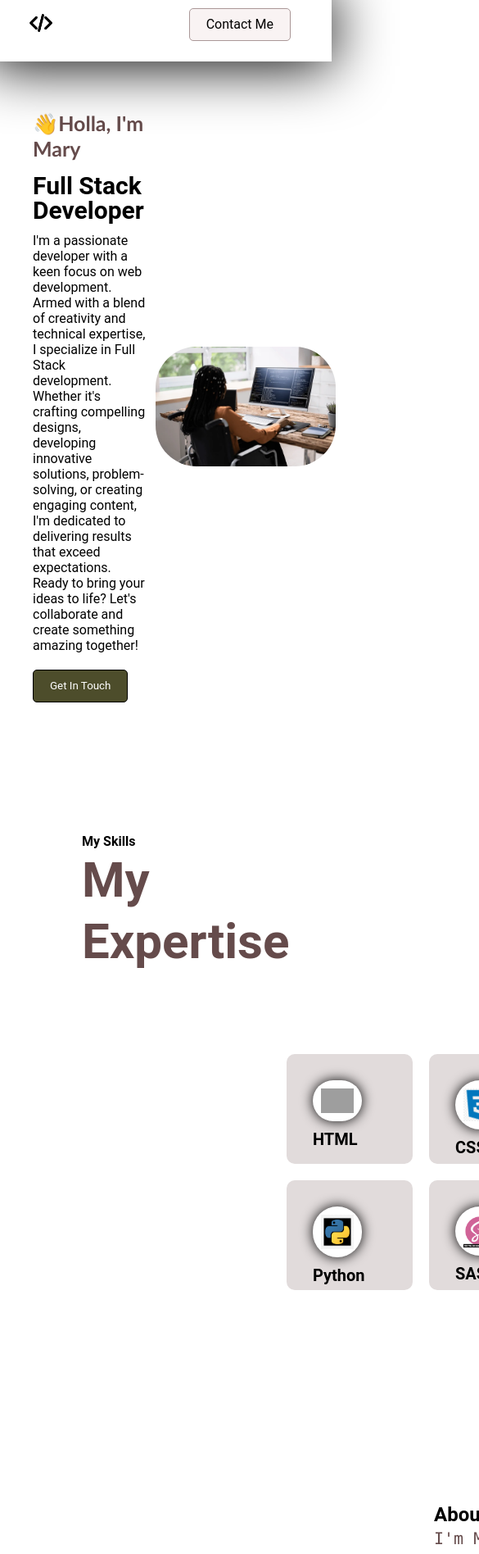
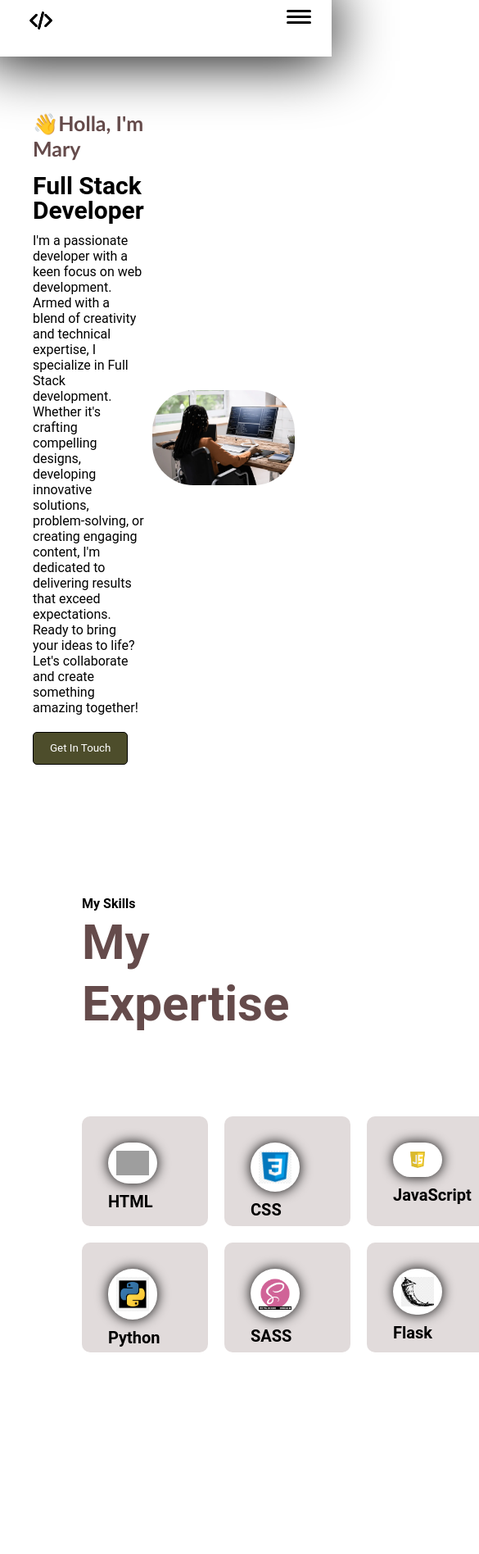
Before and after one commit to mheyrie/my-pt-react, a React (Create React App) app: page / in a window 390 px wide. Shown: the top 1896 px of the page at 82% size, 585 px wide, since content can reach past the window. Built offline with nearby package versions, Linux system fonts and the light colour scheme; grey boxes are pictures that could not be loaded.

Commit message:
Added hambuger

```diff
--- a/src/style.scss
+++ b/src/style.scss
@@ -7,9 +7,8 @@ body{
 }
 
 .App{
-
-    max-width: 100vw;
-    min-width: 400px;
+    max-width: 100%;
+    // min-width: 400px;
     //Global Styling
     *{
         margin: 0;
@@ -156,34 +155,24 @@ body{
                 text-decoration: none;
             }
 
-            .nav_hamburger{
-                display: none;
-                width: 1.875rem;
-                height: 1.313rem;
-                flex-direction: column;
-                justify-content: space-around;
-                position: absolute;
-                top: 25px;
-                right: 25px;
-            }
 
-            .nav_hamburger_line {
-                display: block;
-                height: 0.188rem;
-                width: 100%;
-                background-color: #000000;
-                border-radius: 0.625rem;
-                transition: all ease-in-out 0.2s;
-              }
 
         }
         // ABOUT
+
         .about_section{
             display: grid;
             padding: 120px 80px;
             align-items: center;
             grid-template-columns: 400px 1fr;
             gap: 30px;
+
+
+            .about_section_heading{
+                color: #3e1e1e;
+                font-size: 400;
+
+            }
             .about_section_img{
 
                 img{
@@ -320,7 +309,6 @@ body{
             .skill_section_container{
                 display: grid;
                 gap: 20px;
-                margin-left: 250px;
                 grid-template-columns: repeat(4, 1fr);
             }
 
@@ -503,65 +491,116 @@ body{
     to{
         transform: translateX(0);
     }
+
+
+
 }
 
-@media screen and (max-width: 900px) {
-    .navbar {
-        .nav_hamburger {
+
+.nav_hamburger{
+    display: none;
+    width: 1.875rem;
+    height: 1.313rem;
+    flex-direction: column;
+    justify-content: space-around;
+    position: absolute;
+    top: 25px;
+    right: 25px;
+}
+
+.nav_hamburger_line {
+    display: block;
+    height: 0.188rem;
+    width: 100%;
+    background-color: #000000;
+    border-radius: 0.625rem;
+    transition: all ease-in-out 0.2s;
+  }
+
+@media screen and (max-width: 1000px) {
+    .App{
+
+
+
+        .btn_outline_primary{
+            display: none;
+        }
+
+        .navbar{
+            // width: 100%;
+        }
+        // Nav Hambuger
+        .nav_hamburger{
             display: flex;
             z-index: 200;
         }
 
-        .navbar_items {
+        .navbar_items{
             display: flex;
-        }
-
-        .navbar_items {
             position: absolute;
-            display: flex;
             align-items: center;
             justify-content: center;
-            background-color: rgba(255, 255, 255);
+            background-color: #fff;
             top: -20rem;
             left: 0;
             width: 100%;
+            z-index: 1000;
             transition: all ease-in-out 0.4s;
         }
 
         .navbar_items ul {
             flex-direction: column;
-            align-items: center;
+            align-items: start;
             width: 100%;
             padding: 3rem 0 0.6rem;
             z-index: -100;
+            margin-left: 30px;
           }
 
-        .navbar_items ul li {
+          .navbar_items ul li{
             text-align: center;
           }
 
-        .navbar_items ul li a {
+          .navbar_items ul li a{
             padding: 0.5rem;
           }
 
-        .navbar_items {
-            z-index: -1000;
+          .navbar_items.active{
+            top: 70px;
           }
 
-        .navbar--items.active {
-            top: 30px;
-        }
-
-        .nav_hamburger.active :nth-child(1) {
+          .nav_hamburger.active :nth-child(1){
             transform: rotate(45deg) translate(0.45rem, 0.1875rem);
           }
 
-        .nav_hamburger.active :nth-child(2) {
+          .nav_hamburger.active :nth-child(2){
            opacity: 0;
           }
 
-        .nav_hamburger.active :nth-child(3) {
-            transform: rotate(-45deg) translate(0.45rem, -0.1875rem);
+          .nav_hamburger.active :nth-child(1){
+            transform: rotate(-45deg) translate(-0.45rem, -0.1875rem);
           }
+
+          .home{
+            margin-top: 10px;
+            width: 100%;
           }
+        #about{
+            display: flex;
+            flex-direction: column;
+            justify-content: center;
+            align-items: center;
     }
+        .skill_section_container{
+            display: grid;
+            gap: 20px;
+            grid-template-columns: repeat(2, 1fr);
+        }
+
+
+
+    }
+
+
+
+}
```
Lines whose indentation alone changed are shown as unchanged.
